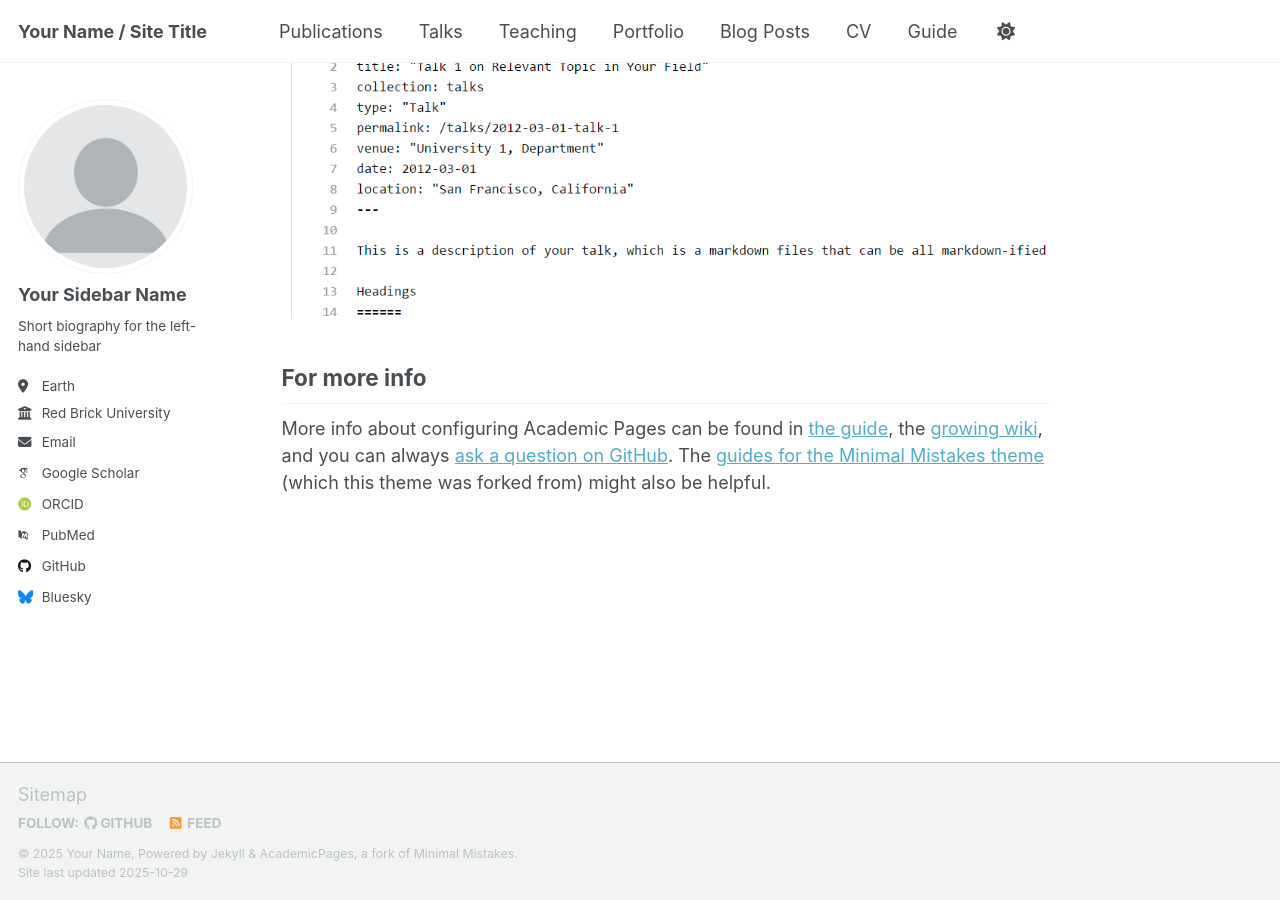
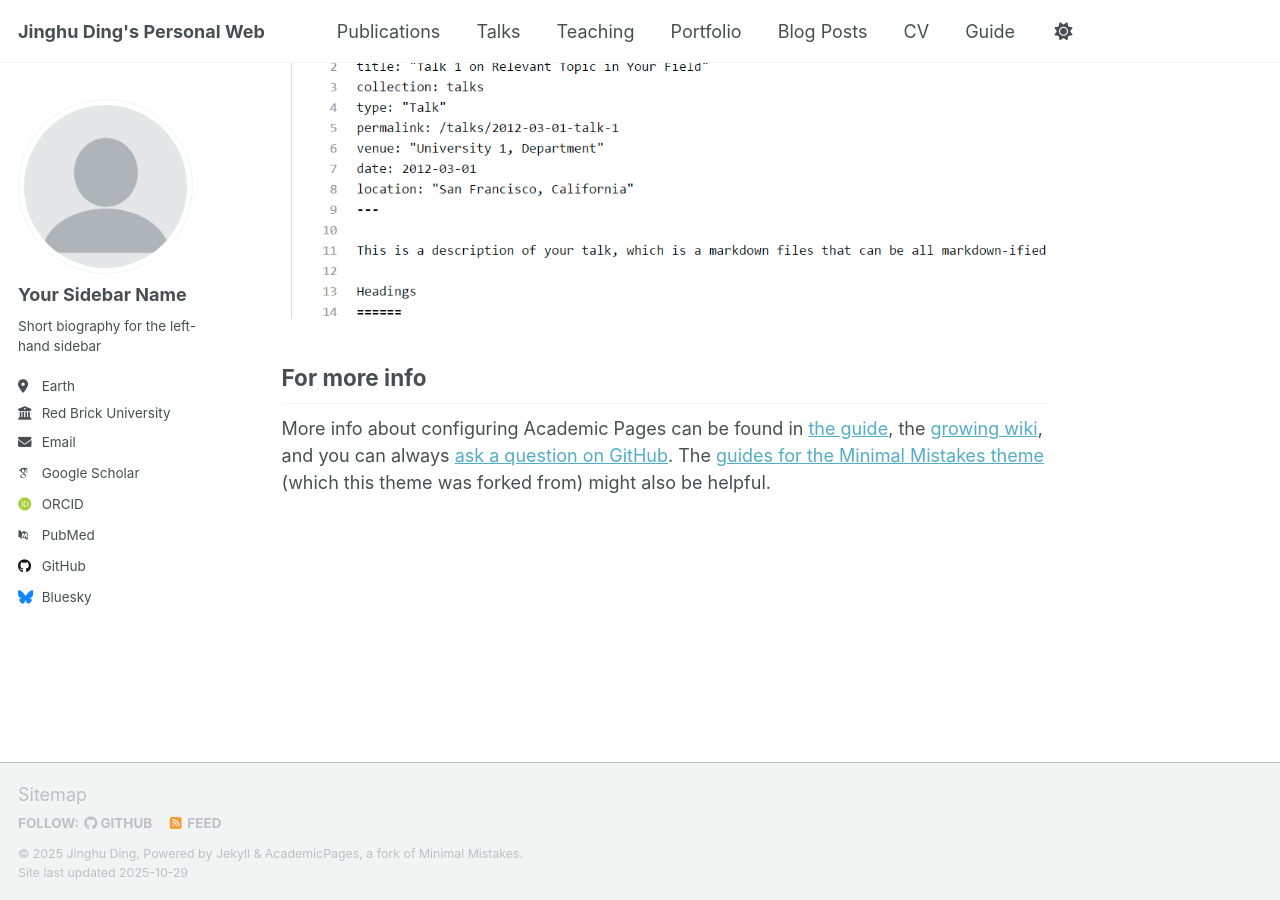
Before and after one commit to ConnorSaveWorld/jinghu.github.io, a Jekyll site: the page built from _pages/about.md, in a window 1280 px wide and 900 px high, scrolled down 2880 px. Built offline with Jekyll 4.4.1, drawn with Linux system fonts in a browser that asks for light colours; some web fonts are replaced; a script that is not in the unit is left out.

Commit message:
Update site title, name, and description

```diff
--- a/_config.yml
+++ b/_config.yml
@@ -9,10 +9,10 @@
 # Basic Site Settings
 locale                   : "en-US"
 site_theme               : "default" # Currently available options are "default", "air"
-title                    : "Your Name / Site Title"
+title                    : "Jinghu Ding's Personal Web"
 title_separator          : "-"
-name                     : &name "Your Name"
-description              : &description "Your Name's academic portfolio"   # Update this with a general description of your site, this is the default if not overridden by a page
+name                     : &name "Jinghu Ding"
+description              : &description "The past and the Future Merge to Make Us here."   # Update this with a general description of your site, this is the default if not overridden by a page
 url                      : https://academicpages.github.io # The base hostname & protocol for your site e.g. "https://[your GitHub username].github.io",
                                                            # or if you already have some other page hosted on Github then use "https://[your GitHub username].github.io/[Your Repo Name]"
 baseurl                  : "" # the subpath of your site, e.g. "/blog"
```
